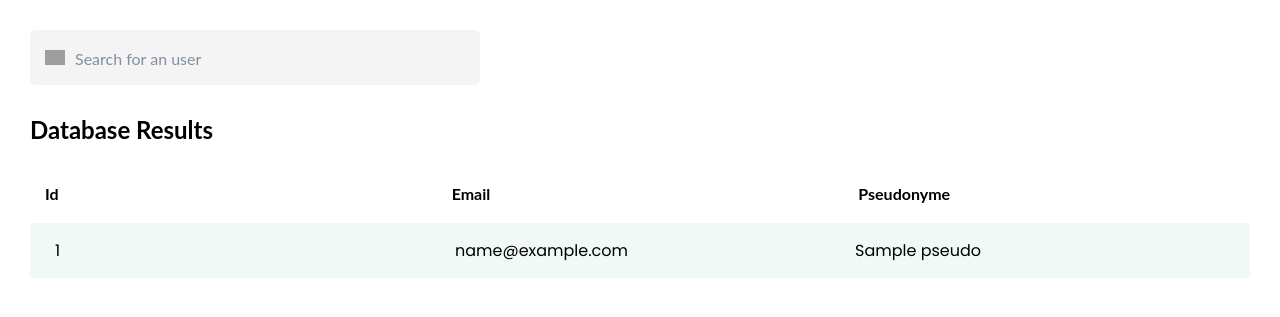
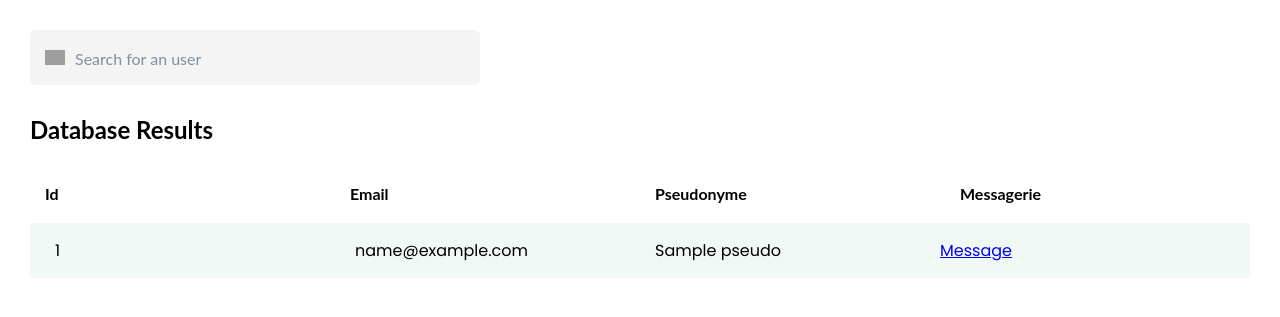
Before and after one commit to BluedyRimuru/Symfony-Reseau-Social, a Symfony app: template templates/user/private-message.html.twig in a window 1280 px wide. Shown: the part 64-381 px from the top of the page. Run offline with Twig, Linux system fonts and the light colour scheme; the template is opened without the code that fills it: most values are stand-ins (such as "Sample title", 1, 10 or a date in 2020); some libraries are stand-ins or nearby versions; grey boxes are pictures that could not be loaded.

Commit message:
#9 Ajout de la page pour les messages privés entre utilisateurs, ajout des liens pour aller vers ces pages dans les recherches.

```diff
--- a/public/style/table.css
+++ b/public/style/table.css
@@ -108,7 +108,7 @@ body {
 
 .table {
     display: grid;
-    grid-template-columns: repeat(3, 1fr);
+    grid-template-columns: repeat(4, 1fr);
 }
 
 .table-title {
@@ -123,7 +123,7 @@ body {
 
 .table-item {
     display: grid;
-    grid-template-columns: repeat(3, 1fr);
+    grid-template-columns: repeat(4, 1fr);
     align-items: center;
     padding: 15px 10px;
     background-color: #fff;
--- a/templates/user/private-message.html.twig
+++ b/templates/user/private-message.html.twig
@@ -26,6 +26,7 @@
             <h3 class="table-title">Id</h3>
             <h3 class="table-title">Email</h3>
             <h3 class="table-title">Pseudonyme</h3>
+            <h3 class="table-title">Messagerie</h3>
         </div>
 
         <div class="table-results">
@@ -65,8 +66,19 @@
                     </div>
                     <p class="email">${user.email}</p>
                     <p class="phone">${user.pseudo}</p>
+                    <a id="message-link-${user.id}" href="">Message</a>
                     `
+
                 searchResult.appendChild(listItem);
+
+                const actualId = user.id;
+                const test = 'message-link-'+actualId.toString();
+                const messageLink = document.getElementById('message-link-'+user.id);
+                console.log(messageLink)
+                var url = '{{ path("app_user_private_message_id", {'id': 'id'}) }}';
+
+                url = url.replace("id", user.id);
+                messageLink.setAttribute("href", url)
                 }
             )
         }
```
Also changed, not shown: src/Controller/User/PrivateMessageController.php (+14 -0 lines), templates/navbar.html.twig (+8 -0 lines).
